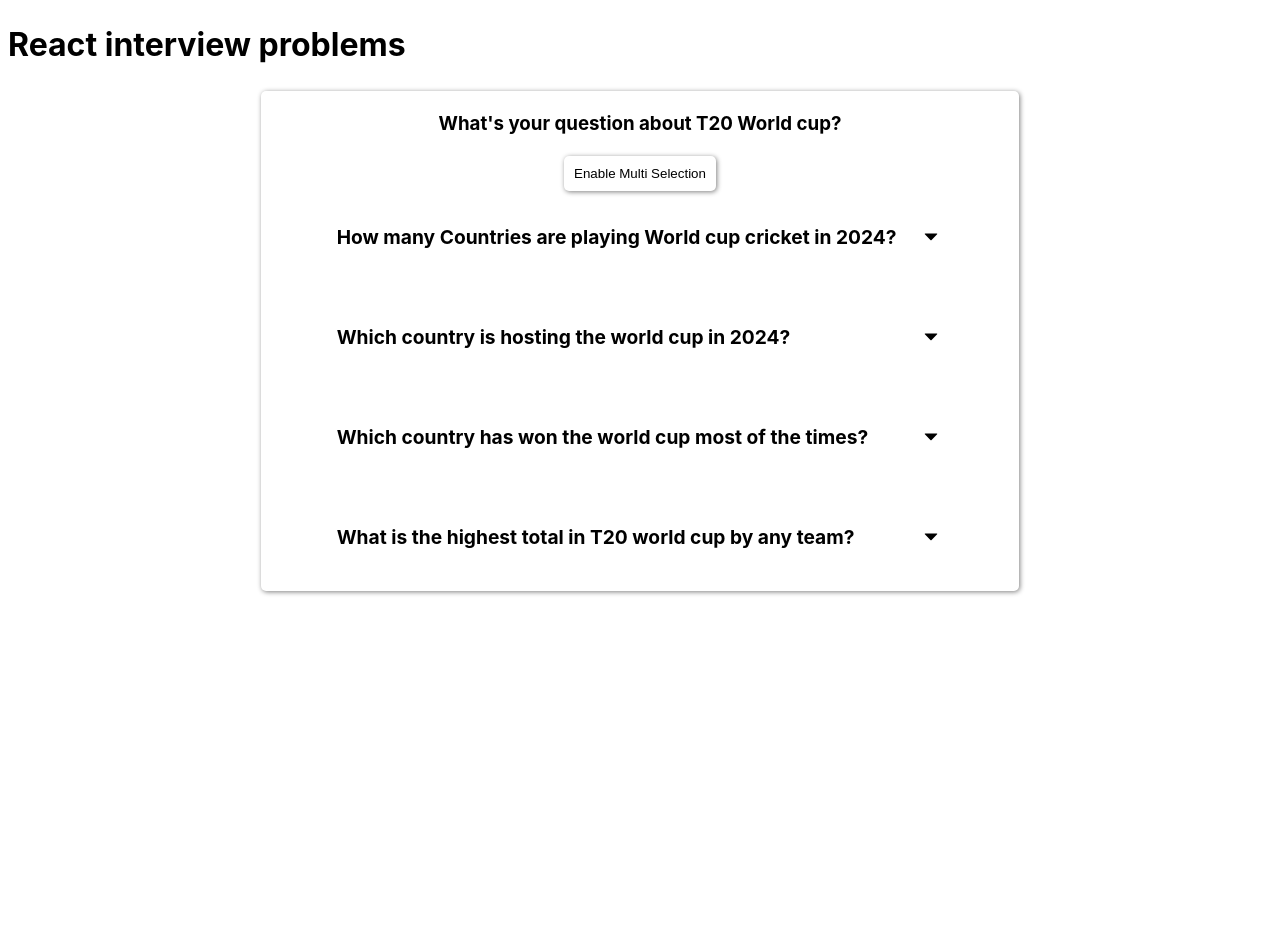
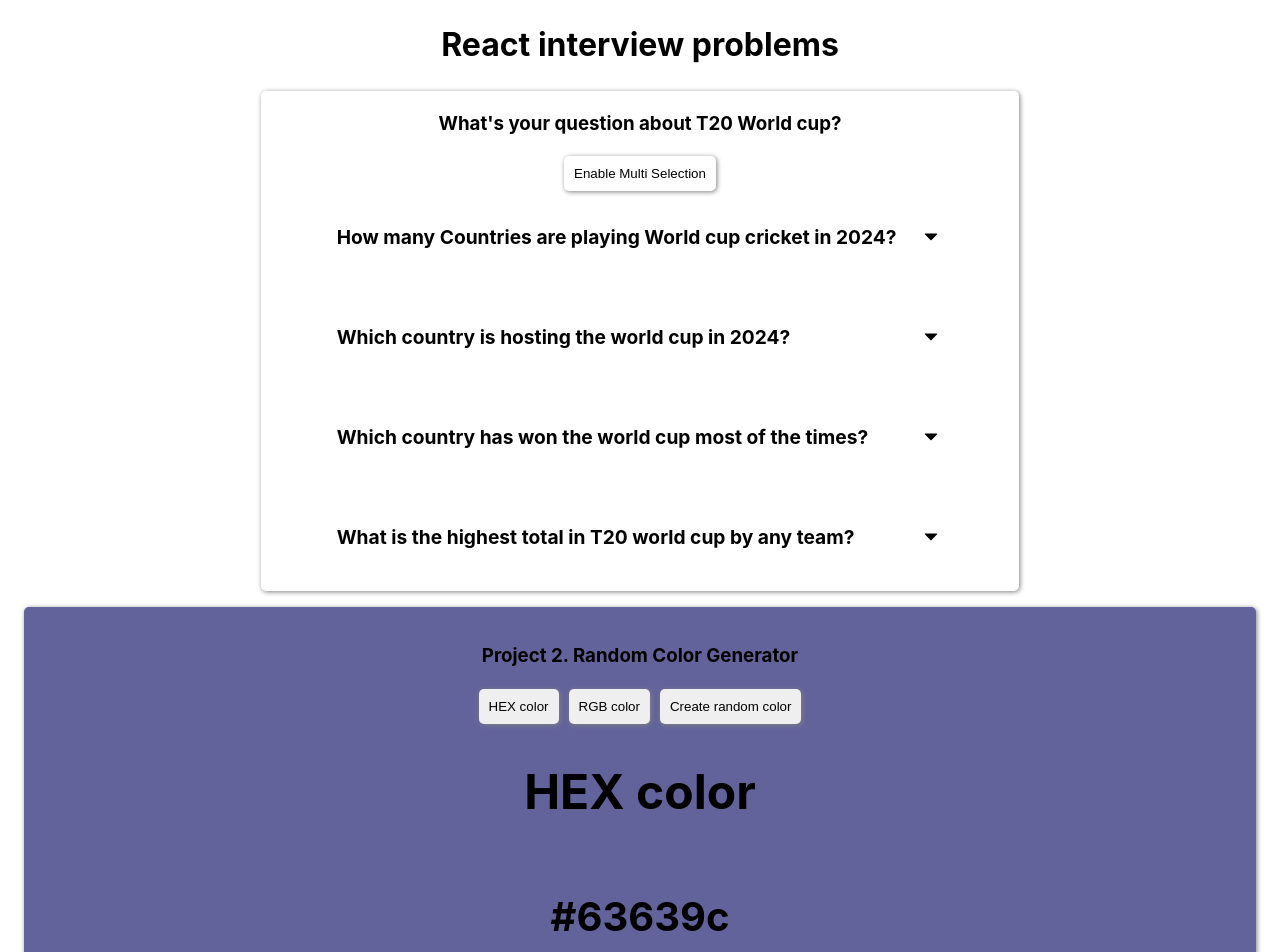
Before and after one commit to And4Web/React_interview_problems, a React (Vite) app in the folder React-interview-Problems/: page / in a window 1280 px wide. Shown: the top 952 px of the page. Before the commit the page ends 800 px from the top, so only its background shows below. Built offline with nearby package versions, Linux system fonts and the light colour scheme.

Commit message:
random color generator created.

```diff
--- a/React-interview-Problems/src/App.tsx
+++ b/React-interview-Problems/src/App.tsx
@@ -6,7 +6,7 @@ import Home from "./pages/Home";
 function App() {
   return (
     <>
-      <h1>React interview problems</h1>
+      <h1 style={{textAlign: "center"}}>React interview problems</h1>
       <Routes>
         <Route path="/" element={<Home/>}></Route>
       </Routes>
--- /dev/null
+++ b/React-interview-Problems/src/components/2-randomColorGenerator/index.tsx
@@ -0,0 +1,65 @@
+import { useState } from 'react';
+import './style.css';
+
+function RandomColorGenerator() {
+  // project started at 30:00 and finished at 44:45
+
+  const [colorType, setColorType] = useState<string>("hex");
+  const [randomColor, setRandomColor] = useState<string>("#63639c")
+
+
+  const handleSetHEXColorType = (type: string) => {
+    setColorType(type);
+    setRandomColor("#63639c")
+  };
+  const handleSetRGBColorType = (type: string) => {
+    setColorType(type)
+    setRandomColor("rgb(99, 99, 156)")
+  };
+
+
+  const valueGenerator = (length: number): number => {
+    const value = Math.floor(Math.random()*length);
+    return value;
+  }
+
+  const createRandomColor = () => {
+    const hexValuesArr: (number | string)[] = [1,2,3,4,5,6,7,8,9,"A","B","C","D","E","F"];
+    if(colorType === 'hex'){
+      let hexColor:string = "#";
+      for(let i=0; i<6; i++){
+        hexColor += hexValuesArr[valueGenerator(hexValuesArr.length < 16 ? hexValuesArr.length : 10)];
+      }
+
+      setRandomColor(hexColor);
+    }else{
+      let rgbColor: string = "";
+      const r = valueGenerator(256);
+      const g = valueGenerator(256);
+      const b = valueGenerator(256);
+      rgbColor = `rgb(${r}, ${g}, ${b})`;
+
+      setRandomColor(rgbColor);
+    }
+  }
+
+  console.log(randomColor)
+
+  return (
+    <div className="rcg-container" style={{backgroundColor: randomColor}}>
+      <h3 style={{textAlign: "center"}}>Project 2. Random Color Generator</h3>
+      <div className="rcg-btn-group">
+        <button className='rcg-btn' onClick={()=>handleSetHEXColorType("hex")}>HEX color</button>
+        <button className='rcg-btn' onClick={()=>handleSetRGBColorType('rgb')}>RGB color</button>
+        <button className='rcg-btn' onClick={createRandomColor}>Create random color</button>
+      </div>
+
+      <div className="rcg-titles">
+        <h1 className="rcg-color-type">{`${colorType === "hex" ? "HEX" : "RGB"} color`}</h1>
+        <h1 className='rcg-color'>{randomColor}</h1>
+      </div>
+    </div>
+  )
+}
+
+export default RandomColorGenerator;
--- /dev/null
+++ b/React-interview-Problems/src/components/2-randomColorGenerator/style.css
@@ -0,0 +1,37 @@
+.rcg-container{
+  margin: 1rem;
+  padding: 1rem;
+  /* border: 1px solid gray; */
+  border-radius: 5px;
+  box-shadow: 1px 1px 5px gray;
+}
+
+.rcg-btn-group{
+  display: flex;
+  justify-content: center;
+  align-items: center;
+  gap: 10px;
+}
+.rcg-btn{
+  outline:none;
+  border: none;
+  border-radius: 5px;
+  box-shadow: 1px 1px 5px gray;
+  padding: 10px;
+  cursor: pointer;
+}
+.rcg-btn:active{
+  box-shadow: inset 1px 1px 2px gray;
+}
+.rcg-titles{
+  display: flex;
+  flex-direction: column;
+  justify-content: center;
+  align-items: center;
+}
+.rcg-color-type{
+  font-size: 3rem;
+}
+.rcg-color{
+  font-size: 2.5rem;
+}
--- a/React-interview-Problems/src/pages/Home.tsx
+++ b/React-interview-Problems/src/pages/Home.tsx
@@ -1,6 +1,7 @@
 
 // Components
 import Accordian from "../components/1-accordian"
+import RandomColorGenerator from "../components/2-randomColorGenerator"
 
 function Home() {
   return (
@@ -8,12 +9,22 @@ function Home() {
       {/* 1. Accordian Component */}
       <Accordian/>
       {/* 2. */}
+      <RandomColorGenerator/>
       {/* 3. */}
       {/* 4. */}
       {/* 5. */}
       {/* 6. */}
       {/* 7. */}
       {/* 8. */}
+      {/* 9. */}
+      {/* 10. */}
+      {/* 11. */}
+      {/* 12. */}
+      {/* 13. */}
+      {/* 14. */}
+      {/* 15. */}
+      {/* 16. */}
+      {/* 17. */}
     </div>
   )
 }
```
